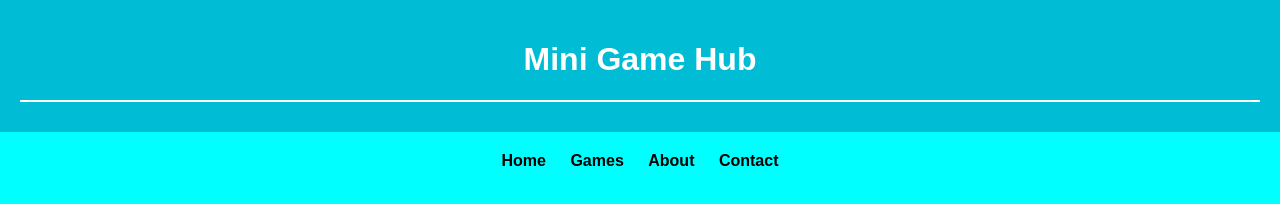
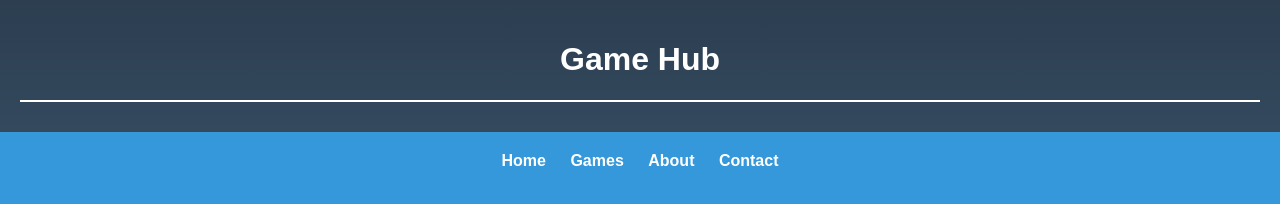
Before and after one commit to neilplus21/IWP_nnm22is104, a plain HTML site: page frontend/index.html in a window 1280 px wide. Drawn offline with Linux system fonts and the light colour scheme.

Commit message:
Add files via upload

```diff
--- a/frontend/game.css
+++ b/frontend/game.css
@@ -1,5 +1,5 @@
 body {
-      background-color: cyan;
+  background-color: #3498db; /* check */
   margin: 0;
   font-family: Arial, sans-serif;
 }
@@ -8,7 +8,7 @@ body {
   text-align: center;
   padding: 20px;
   color: white;
-      background-color: #00bcd4;
+  background: linear-gradient(to bottom, #2c3e50, #34495e);
 }
 
 hr {
@@ -16,15 +16,15 @@ body {
   margin: 10px 0;
 }
 
-    div.links {
+nav {
   text-align: center;
   margin: 20px;
 }
 
-    div.links a {
+nav a {
   display: inline-block;
   margin: 0 10px;
-      color: black;
+  color: white;
   text-decoration: none;
   font-weight: bold;
 }
--- a/frontend/index.html
+++ b/frontend/index.html
@@ -3,22 +3,22 @@
 <head>
   <meta charset="UTF-8">
   <meta name="viewport" content="width=device-width, initial-scale=1.0">
-<link rel="stylesheet" href="game.css">
-  <title>Mini Game Hub</title>
-
+  <title>Game Hub</title>
+  <link rel="stylesheet" href="game.css">
 </head>
 <body>
 
   <header>
-    <h1>Mini Game Hub</h1>
+    <h1>Game Hub</h1>
     <hr>
   </header>
- <div class="links">
+
+  <nav>
     <a href="#">Home</a>
     <a href="#">Games</a>
     <a href="#">About</a>
     <a href="#">Contact</a>
-  </div>
+  </nav>
 
 </body>
 </html>
```
Lines whose indentation alone changed are shown as unchanged.
